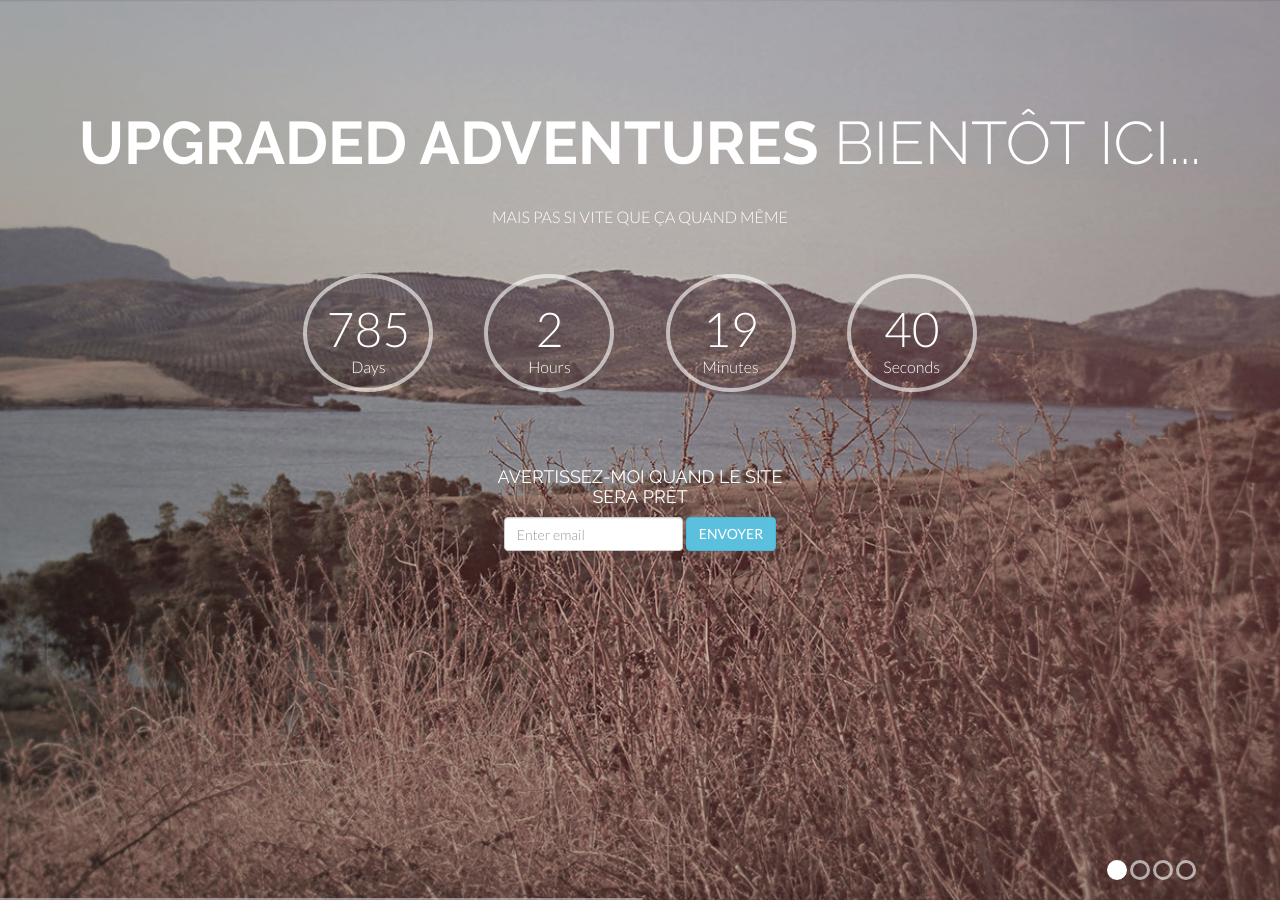
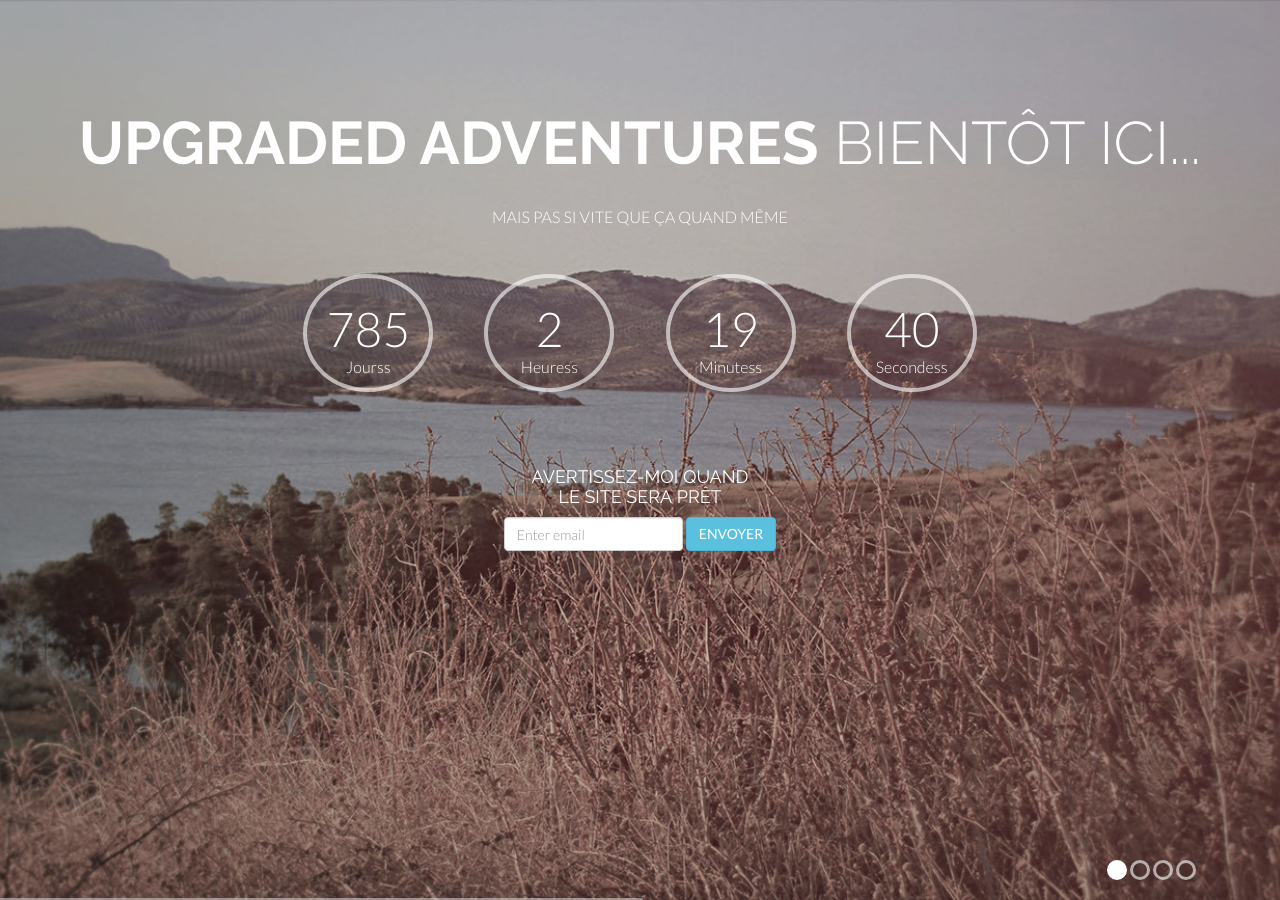
Before and after one commit to NicHub/upgraded-adventure, a Jekyll site: the page docs/index.html, which Jekyll copies as it is, in a window 1280 px wide. Built offline with Jekyll 4.4.1, drawn with Linux system fonts in a browser that asks for light colours; part of the change alters nothing that is shown.

Commit message:
traduction

```diff
--- a/docs/assets/js/soon/custom.js
+++ b/docs/assets/js/soon/custom.js
@@ -29,18 +29,18 @@ COMMING SOON PAGE
         else{
             var s = -now.getTimezoneOffset()*60 + (launch.getTime() - now.getTime())/1000;
             var d = Math.floor(s/86400);
-            days.html('<h1>'+d+'</h1><p>Day'+(d>1?'s':''),'</p>');
+            days.html('<h1>'+d+'</h1><p>Jours'+(d>1?'s':''),'</p>');
             s -= d*86400;
 
             var h = Math.floor(s/3600);
-            hours.html('<h1>'+h+'</h1><p>Hour'+(h>1?'s':''),'</p>');
+            hours.html('<h1>'+h+'</h1><p>Heures'+(h>1?'s':''),'</p>');
             s -= h*3600;
 
             var m = Math.floor(s/60);
-            minutes.html('<h1>'+m+'</h1><p>Minute'+(m>1?'s':''),'</p>');
+            minutes.html('<h1>'+m+'</h1><p>Minutes'+(m>1?'s':''),'</p>');
 
             s = Math.floor(s-m*60);
-            seconds.html('<h1>'+s+'</h1><p>Second'+(s>1?'s':''),'</p>');
+            seconds.html('<h1>'+s+'</h1><p>Secondes'+(s>1?'s':''),'</p>');
             setTimeout(setDate, 1000);
 
             message.html('MAIS PAS SI VITE QUE ÇA QUAND MÊME');
--- a/docs/index.html
+++ b/docs/index.html
@@ -39,10 +39,10 @@
                     </div>
                     <!-- END TIMER -->
                     <div class="col-lg-4 col-lg-offset-4 mt centered">
-                        <h4>AVERTISSEZ-MOI QUAND LE SITE SERA PRÊT</h4>
+                        <h4>AVERTISSEZ-MOI QUAND<br/>LE SITE SERA PRÊT</h4>
                         <form class="form-inline" role="form">
                             <div class="form-group">
-                                <label class="sr-only" for="exampleInputEmail2">Email address</label>
+                                <label class="sr-only" for="exampleInputEmail2">Adresse mail</label>
                                 <input type="email" class="form-control" id="exampleInputEmail2" placeholder="Enter email">
                             </div>
                             <button type="submit" class="btn btn-info">ENVOYER</button>
```
